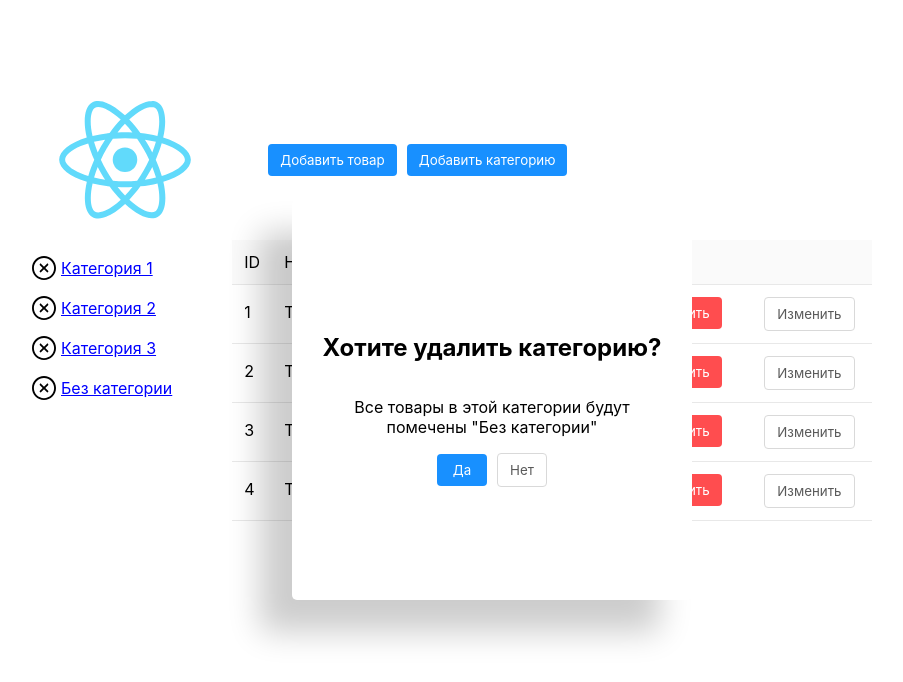
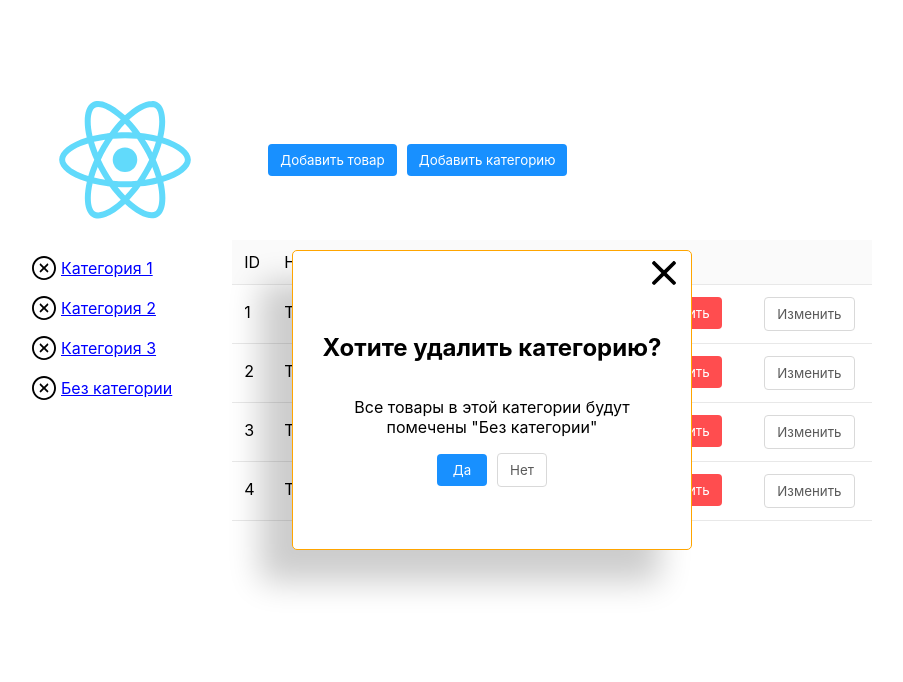
Before and after one commit to Ildarik/react-dashboard, a React (Create React App) app: page / in a window 1280 px wide. Both pictures are taken after a click on the button "Добавить товар". Shown: the top 682 px of the page, without its empty margins (148-1051 px from the left). Built offline with nearby package versions, Linux system fonts and the light colour scheme.

Commit message:
Add close modal icon

```diff
--- a/src/components/Modal/index.js
+++ b/src/components/Modal/index.js
@@ -1,10 +1,12 @@
 import React from "react";
 import styled from "styled-components";
+import closeIcon from "./close.svg";
 
 const Modal = styled.div`
   width: 400px;
-  height: 400px;
+  height: 300px;
   background: white;
+  border: 1px solid orange;
   border-radius: 5px;
   box-shadow: -2rem 2rem 2rem rgba(0, 0, 0, 0.2);
   position: fixed;
@@ -21,8 +23,21 @@ const Modal = styled.div`
   text-align: center;
 `;
 
+const CloseIcon = styled.img`
+  position: absolute;
+  top: 10px;
+  right: 10px;
+  width: 24px;
+  margin-right: 5px;
+`;
+
 // onclick outside feature
 
 export default ({ show, children }) => {
-  return <Modal show={show}>{children}</Modal>;
+  return (
+    <Modal show={show}>
+      <CloseIcon src={closeIcon} />
+      {children}
+    </Modal>
+  );
 };
```
Also changed, not shown: src/components/Modal/close.svg (added).
